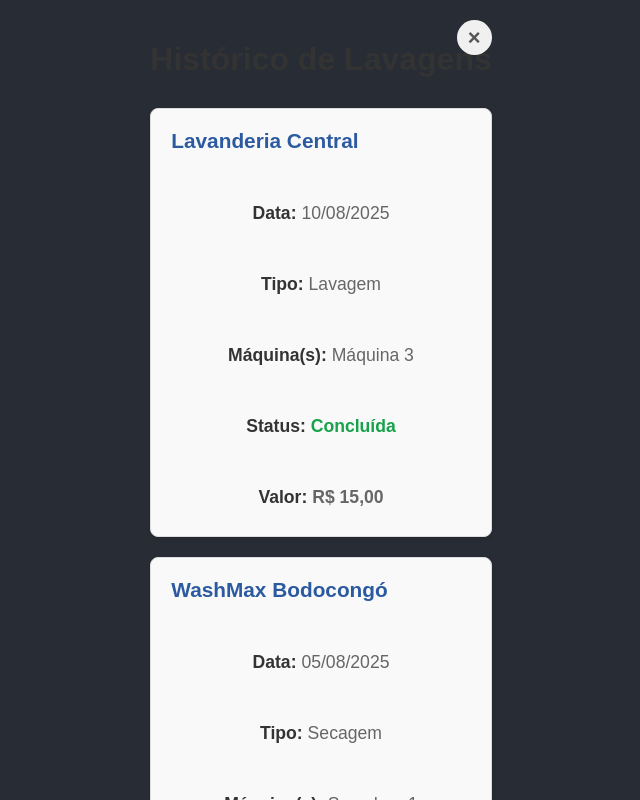
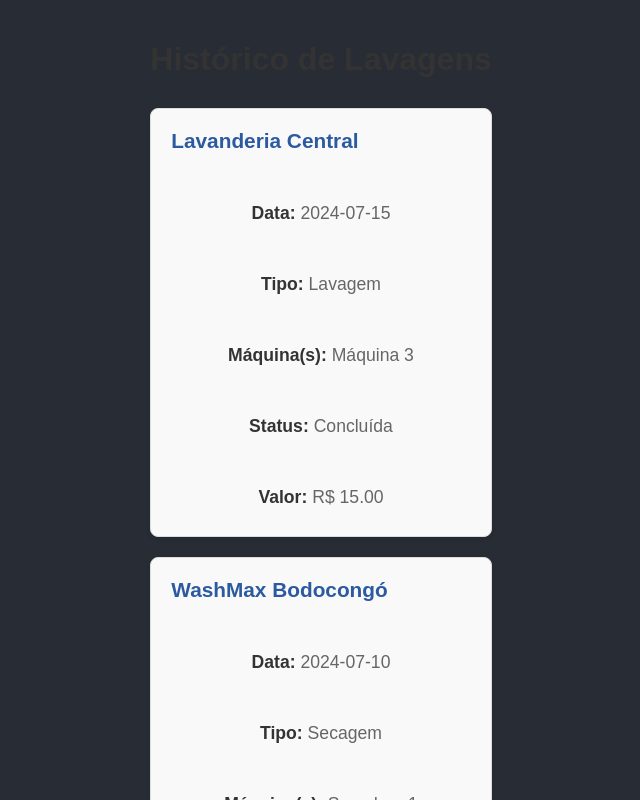
Before and after one commit to Projeto-1-Wish-Wash/wish-wash, a React (Create React App) app in the folder client/: page /history in a window 1280 px wide. Shown: the top 800 px of the page, without its empty margins (319-959 px from the left). Built offline with nearby package versions, Linux system fonts and the light colour scheme; sample sign-in values are in the browser's storage.

Commit message:
Add History page and project updates

```diff
--- a/client/src/pages/History/History.css
+++ b/client/src/pages/History/History.css
@@ -4,36 +4,7 @@
     margin: 0 auto;
     padding: 20px;
     font-family: Arial, sans-serif;
-  position: relative; /* --- ALTERADO: Essencial para o botão funcionar --- */
   }
-
-/* --- NOVO: Estilos para o botão de fechar --- */
-.close-button {
-  position: absolute;
-  top: 20px;
-  right: 20px;
-  width: 35px;
-  height: 35px;
-  border-radius: 50%;
-  border: none;
-  background-color: #f0f0f0;
-  color: #555;
-  font-size: 22px;
-  font-weight: bold;
-  cursor: pointer;
-  transition: all 0.2s ease-in-out;
-  z-index: 10;
-  display: flex;
-  align-items: center;
-  justify-content: center;
-}
-
-.close-button:hover {
-  background-color: #e0e0e0;
-  transform: scale(1.1) rotate(90deg);
-}
-/* --- FIM DOS ESTILOS NOVOS --- */
-
 
   .history-container h1 {
     color: #333;
@@ -78,29 +49,10 @@
     font-weight: 600;
   }
 
-/* --- NOVO: Estilos opcionais para valor e status (combinam com o JS anterior) --- */
-.item-valor {
-  font-weight: bold;
-  font-size: 1.1em;
-  text-align: right;
-  color: #16a34a; /* Verde para dar destaque */
-}
-
-.status-completed {
-  color: #16a34a;
-  font-weight: bold;
-}
-/* --- FIM DOS ESTILOS OPCIONAIS --- */
-
   /* Responsividade para dispositivos móveis */
   @media (max-width: 768px) {
     .history-container {
       padding: 15px;
-  }
-
-  .close-button { /* Ajuste do botão para telas menores */
-    top: 15px;
-    right: 15px;
     }
 
     .history-container h1 {
@@ -144,9 +96,8 @@
     }
   }
 
-/* Os seus estilos de estado de carregamento e erro já são ótimos e não precisam de mudança */
   /* Estado de carregamento */
-.loading-message {
+  .history-container:has(.loading) {
     text-align: center;
     padding: 50px 20px;
     color: #666;
@@ -154,7 +105,7 @@
   }
 
   /* Estado de erro */
-.error-message {
+  .history-container:has(.error) {
     text-align: center;
     padding: 50px 20px;
     color: #d32f2f;
--- a/client/src/pages/History/History.js
+++ b/client/src/pages/History/History.js
@@ -1,30 +1,65 @@
-import React, { useEffect, useState } from 'react';
-import { useNavigate } from 'react-router-dom';
+import React, { useState, useEffect } from 'react';
 import './History.css';
 
 function History() {
   const [laundries, setLaundries] = useState([]);
   const [loading, setLoading] = useState(true);
   const [error, setError] = useState(null);
-  const navigate = useNavigate(); //Inicializa o hook de navegação
-
-  // Função para fechar e voltar ao mapa
-  const handleClose = () => {
-    navigate('/map');
-  };
 
   useEffect(() => {
     const fetchLaundries = async () => {
       try {
-        // Simulação de chamada à API
+        // Substitua esta URL pela URL real da sua API de histórico de lavagens
+        // Por enquanto, vamos simular alguns dados
         const response = await new Promise(resolve => setTimeout(() => {
           resolve({
             ok: true,
             json: () => Promise.resolve([
-              // dados de exemplo aqui...
-              { id: 1, lavanderia: 'Lavanderia Central', data: '2025-08-10', tipo: 'Lavagem', maquina: 'Máquina 3', status: 'Concluída', valor: 15.00 },
-              { id: 2, lavanderia: 'WashMax Bodocongó', data: '2025-08-05', tipo: 'Secagem', maquina: 'Secadora 1', status: 'Concluída', valor: 10.00 },
-              { id: 3, lavanderia: 'Clean Express Catolé', data: '2025-07-28', tipo: 'Lavagem e Secagem', maquina: 'Máquina 5, Secadora 2', status: 'Concluída', valor: 25.00 },
+              {
+                id: 1,
+                lavanderia: 'Lavanderia Central',
+                data: '2024-07-15',
+                tipo: 'Lavagem',
+                maquina: 'Máquina 3',
+                status: 'Concluída',
+                valor: 15.00
+              },
+              {
+                id: 2,
+                lavanderia: 'WashMax Bodocongó',
+                data: '2024-07-10',
+                tipo: 'Secagem',
+                maquina: 'Secadora 1',
+                status: 'Concluída',
+                valor: 10.00
+              },
+              {
+                id: 3,
+                lavanderia: 'Clean Express Catolé',
+                data: '2024-07-01',
+                tipo: 'Lavagem e Secagem',
+                maquina: 'Máquina 5, Secadora 2',
+                status: 'Concluída',
+                valor: 25.00
+              },
+              {
+                id: 4,
+                lavanderia: 'Lava Rápido Liberdade',
+                data: '2024-06-25',
+                tipo: 'Lavagem',
+                maquina: 'Máquina 2',
+                status: 'Concluída',
+                valor: 12.00
+              },
+              {
+                id: 5,
+                lavanderia: 'AquaWash Universitário',
+                data: '2024-06-20',
+                tipo: 'Secagem',
+                maquina: 'Secadora 3',
+                status: 'Concluída',
+                valor: 8.00
+              }
             ])
           });
         }, 1000));
@@ -44,39 +79,33 @@ function History() {
     fetchLaundries();
   }, []);
 
-  // Lógica para renderizar o conteúdo dinamicamente
-  let content;
   if (loading) {
-    content = <div className="loading-message">Carregando histórico...</div>;
-  } else if (error) {
-    content = <div className="error-message">Erro ao carregar histórico: {error.message}</div>;
-  } else if (laundries.length === 0) {
-    content = <p>Nenhuma lavagem encontrada no histórico.</p>;
-  } else {
-    content = (
-      <div className="history-list">
-        {laundries.map(item => (
-          <div key={item.id} className="history-item">
-            <h2>{item.lavanderia}</h2>
-            <p><strong>Data:</strong> {new Date(item.data).toLocaleDateString('pt-BR', {timeZone: 'UTC'})}</p>
-            <p><strong>Tipo:</strong> {item.tipo}</p>
-            <p><strong>Máquina(s):</strong> {item.maquina}</p>
-            <p><strong>Status:</strong> <span className="status-completed">{item.status}</span></p>
-            <p className="item-valor"><strong>Valor:</strong> R$ {item.valor.toFixed(2).replace('.', ',')}</p>
-          </div>
-        ))}
-      </div>
-    );
+    return <div className="history-container">Carregando histórico...</div>;
   }
 
-  // Return unificado para que o botão sempre apareça
+  if (error) {
+    return <div className="history-container">Erro ao carregar histórico: {error.message}</div>;
+  }
+
   return (
     <div className="history-container">
-      <button onClick={handleClose} className="close-button">
-        &times;
-      </button>
       <h1>Histórico de Lavagens</h1>
-      {content}
+      {laundries.length === 0 ? (
+        <p>Nenhuma lavagem encontrada no histórico.</p>
+      ) : (
+        <div className="history-list">
+          {laundries.map(item => (
+            <div key={item.id} className="history-item">
+              <h2>{item.lavanderia}</h2>
+              <p><strong>Data:</strong> {item.data}</p>
+              <p><strong>Tipo:</strong> {item.tipo}</p>
+              <p><strong>Máquina(s):</strong> {item.maquina}</p>
+              <p><strong>Status:</strong> {item.status}</p>
+              <p><strong>Valor:</strong> R$ {item.valor.toFixed(2)}</p>
+            </div>
+          ))}
+        </div>
+      )}
     </div>
   );
 }
```
Lines whose indentation alone changed are shown as unchanged.
